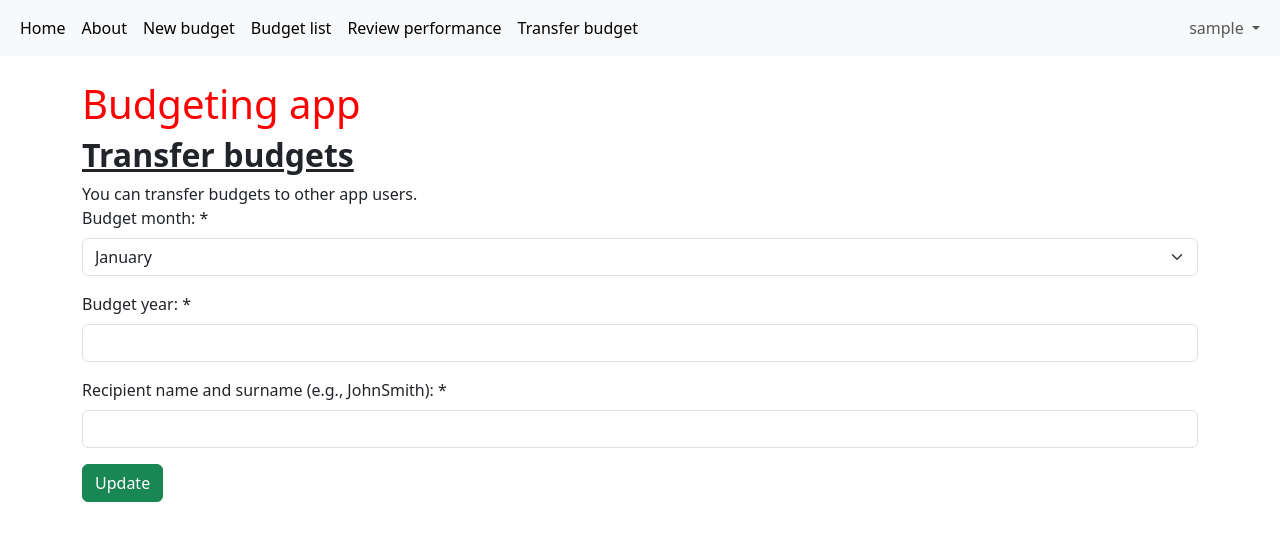
After one commit to oc67/budgetingApp, a Django app: page /budgets/transfer/ in a window 1280 px wide. The commit adds this page. Shown: the top 541 px of the page. Run offline with Django 4.2, Linux system fonts and the light colour scheme; the visitor is signed in with stand-in values (Sample User, id 1); parts of the project's set-up code (start-up, migrations or seed data) failed here and were passed over; some libraries are stand-ins or nearby versions.

Commit message:
added budget ownership transfer feature

```diff
--- a/budgets/forms.py
+++ b/budgets/forms.py
@@ -4,6 +4,8 @@ from .models import BudgetHeader, BudgetLines
 
 from django.forms.models import inlineformset_factory
 
+
+#Budget forms for CRUD operations:
 
 class budgetForm(forms.ModelForm):
     class Meta:
@@ -14,8 +16,6 @@ class budgetForm(forms.ModelForm):
             "budget_year",
             "monthly_budget_available",
             "budget_created_at",
-
-
         ]
 
         labels = {
@@ -26,9 +26,6 @@ class budgetForm(forms.ModelForm):
             "budget_month": "Budget month: ",
             "monthly_budget_available":"Money available for spending: ",
             "budget_created_at": "Budget creation date: ",
-
-
-
         }
 
 
@@ -53,11 +50,17 @@ budgetLineFormSet = inlineformset_factory(
     can_delete=1,
 )
 
+#Form used to enable users to select budgets and specify receiver of budget:
 
-# projectName = forms.CharField(label="Project name: ", max_length=50)
+class transfersForm(forms.Form):
 
-# projectIndustry=forms.CharField(label="Industry: ",max_length=50)
-# projectSubfield=forms.CharField(label="Subfield: ",max_length=50)
-# projectBudget=forms.IntegerField(label="Budget: ")
-# teamExperienceLevel=forms.CharField(label="Experience level",max_length=6)
-# teamSize=forms.CharField(label="Size: ", max_length=6)
+    all_months=[  ("January","January"),("February","February"),("March","March"),
+        ("April","April"),("May","May"),("June","June"),
+        ("July","July"),("August","August"),("September","September"),
+        ("October","October"),("November","November"),("December","December")]
+
+    budget_month=forms.ChoiceField(label="Budget month: ",choices=all_months)
+
+    budget_year=forms.IntegerField(label="Budget year: ")
+
+    recipient_ID=forms.CharField(label="Recipient name and surname (e.g., JohnSmith): ")
--- a/budgets/urls.py
+++ b/budgets/urls.py
@@ -1,6 +1,7 @@
 from django.urls import path
 from .views import (budgetsListView, budgetCreateView,
-budgetDetailView, budgetDeleteView, budgetExportToCSVView)
+budgetDetailView, budgetDeleteView, budgetExportToCSVView,
+budgetTransfersView)
 
 
 urlpatterns=[
@@ -9,6 +10,8 @@ urlpatterns=[
     path("<int:pk>/", budgetDetailView.as_view(), name="budget_detail"),
     path("<int:pk>/delete/", budgetDeleteView.as_view(), name="budget_delete"),
     path("<int:pk>/export/", budgetExportToCSVView.as_view(), name="budget_export"),
+    path("transfer/",budgetTransfersView.as_view(),name="budget_transfer"),
+
 
 
 ]
--- a/budgets/views.py
+++ b/budgets/views.py
@@ -9,12 +9,13 @@ from django.views.generic import (ListView, DetailView,
 
 from django.views.generic.detail import SingleObjectMixin
 from .models import BudgetHeader, BudgetLines
-from .forms import budgetForm, budgetLineFormSet
+from .forms import budgetForm, budgetLineFormSet, transfersForm
 
 from django.db.models import Sum
 from django.contrib import messages
 from django.http import HttpResponse
 import csv
+from django.contrib.auth import get_user_model
 
 
 # Create your views here.
@@ -134,7 +135,7 @@ class budgetLinesGet(DetailView):
         elif expenses_variance==0:
             context["monthly_performance"]="Your expenses exactly match your budget this month"
         else:
-            context["monthly_performance"]="It seems you went out of budget. Your loss for the month is %.2f"%(-expenses_variance)
+            context["monthly_performance"]="It seems you went out of budget. Your loss for the month is £%.2f"%(-expenses_variance)
 
         #context["worksInSameCompany"]=budget.budgetOrganisation.isEqualNode(budget.budgetOrganisation)
 
@@ -252,7 +253,7 @@ class budgetExportToCSVView(LoginRequiredMixin, View):
         print("BudgetLinesInfo is", budgetLinesInfo)
 
         for line in budgetLinesInfo:
-            print("line is ",line, "and tpye is ",type(line))
+            print("line is ",line, "and type is ",type(line))
 
         # Create the HttpResponse object with the appropriate CSV header.
         response = HttpResponse(
@@ -289,3 +290,66 @@ class budgetExportToCSVView(LoginRequiredMixin, View):
 
 
         return response
+
+
+class budgetTransfersView(LoginRequiredMixin,View):
+
+    template_name="budget_transfer/budget_transfer.html"
+
+    def get(self, request, *args, **kwargs):
+        print("getting  budget transfer menu")
+        form = transfersForm()
+
+        return render(request, self.template_name, {"form": form})
+
+    def post(self, request, *args, **kwargs):
+        print("posting budget transfer")
+        form = transfersForm(request.POST)
+
+        #form_valid method needs to be replicated since such meth
+        if form.is_valid():
+
+            #Since we are using a simple form - not a modelform- we need to use cleaned_date instad of save():
+
+            transfer_details=form.cleaned_data
+            print("Transfer details ",transfer_details)
+            requested_month,requested_year=transfer_details["budget_month"],transfer_details["budget_year"]
+            print("Requested date: ",requested_month," ",requested_year)
+
+
+            #Check combination of month and year exist and that the budget belongs to user:
+            print("all results: ",BudgetHeader.objects)
+            budgetMatchHeaderDetails=list(BudgetHeader.objects.filter(budget_month=requested_month,
+                                                                      budget_year=requested_year,
+                                                                      budget_owner=request.user,
+                                                                      ))
+            print("Details of matches: ",budgetMatchHeaderDetails, " whose type is ",type(budgetMatchHeaderDetails))
+            #asserting user exists (pending)
+
+            #Get budget id from month and year:
+            print("Iterating: ")
+            for line in budgetMatchHeaderDetails:
+                print("line is ",line, "and id is ",line.budget_ID)
+                budget_ID=line.budget_ID
+
+            #Makes the recipient the new budget owner:
+            new_owner_full_name=transfer_details["recipient_ID"]
+            User = get_user_model()
+            new_owner = User.objects.get(username=new_owner_full_name)
+
+            print("Recipient will be: ",new_owner)
+
+            budget=BudgetHeader.objects.get(budget_ID=budget_ID)
+            budget.budget_owner=new_owner
+            budget.save()
+
+
+            messages.success(request, "Budget has been assigned successfully to %s"%new_owner_full_name)
+
+            return redirect(
+                "budget_list")
+
+        #for debugging purposes:
+        print("Invalid transfers form. Debugging: ")
+        print("problem with header?", form.is_valid())
+        return render
--- a/templates/about.html
+++ b/templates/about.html
@@ -55,6 +55,8 @@ Authentication: required to access the API.
 Authorisation:only budget owners can view, delete, or edit information revealed at the API endpoints.
 
 <br><br>
-
+EXPORTS TO CSV:
+<br><br>
+Users can export individual budgets to .csv.
 
 {% endblock content %}
--- a/templates/base.html
+++ b/templates/base.html
@@ -34,6 +34,7 @@
             <a class="nav-link active" aria-current="page" href="{% url 'new_budget' %}">New budget </a>
             <a class="nav-link active" aria-current="page" href="{% url 'budget_list' %}">Budget list</a>
             <a class="nav-link active" aria-current="page" href="{% url 'budget_performance' %}">Review performance</a>
+            <a class="nav-link active" aria-current="page" href="{% url 'budget_transfer' %}">Transfer budget</a>
 
             </li>
         </ul>
--- /dev/null
+++ b/templates/budget_transfer/budget_transfer.html
@@ -0,0 +1,21 @@
+{% extends "base.html" %}
+{% load crispy_forms_tags %}
+{% block content %}
+
+<h2><b><u>Transfer budgets</u></b></h2>
+
+
+
+You can transfer budgets to other app users.
+
+
+<form action="" method="post">{% csrf_token %}
+    {{ form|crispy }}
+
+
+
+ <button class="btn btn-success ml-2" type="submit">Update </button>
+</form>
+
+
+{% endblock content %}
```
Also changed, not shown: templates/new_budget/budget_detail.html (+8 -4 lines), templates/new_budget/new_budget.html (+5 -7 lines), 1 other file.
